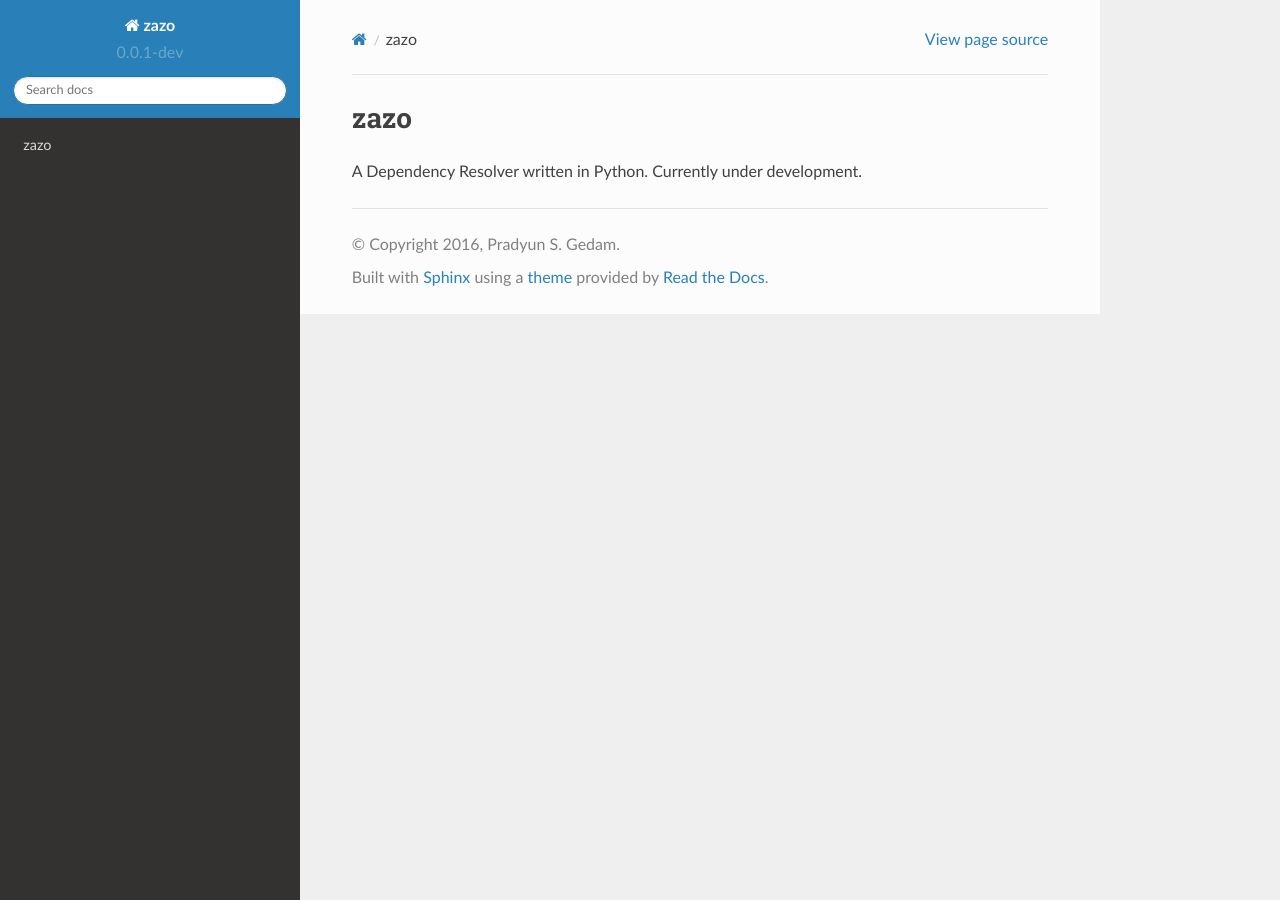
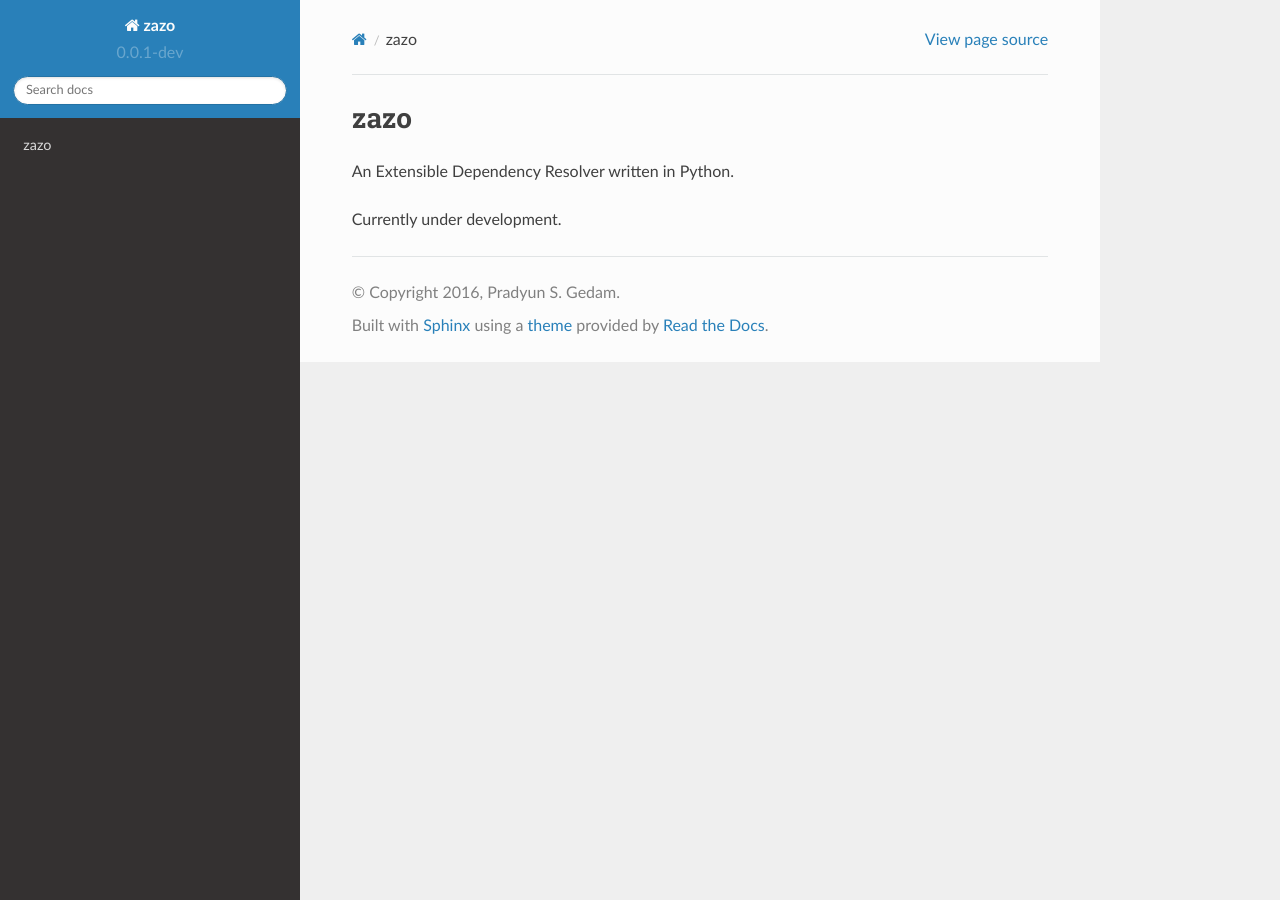
Before and after one commit to pradyunsg/zazo, a Sphinx documentation site: the page built from docs/source/index.rst, in a window 1280 px wide. Built offline with Sphinx 7.4.7 and the Read the Docs theme 2.0.0, drawn with Linux system fonts in a browser that asks for light colours.

Commit message:
[docs] update description

```diff
--- a/docs/source/conf.py
+++ b/docs/source/conf.py
@@ -162,7 +162,7 @@ texinfo_documents = [
         master_doc, 'zazo',
         u'zazo Documentation',
         author, 'zazo',
-        'A Dependency Resolver written in Python',
+        'An Extensible Dependency Resolver written in Python',
         'Miscellaneous'
     ),
 ]
--- a/docs/source/index.rst
+++ b/docs/source/index.rst
@@ -1,7 +1,9 @@
 zazo
 ====
 
-A Dependency Resolver written in Python. Currently under development.
+An Extensible Dependency Resolver written in Python.
+
+Currently under development.
 
 .. toctree::
    :maxdepth: 2
--- a/setup.py
+++ b/setup.py
@@ -29,7 +29,7 @@ setup(
     name="zazo",
     version=find_version("src", "zazo", "__init__.py"),
     url="http://zazo.readthedocs.io",
-    description="A Dependency Resolver written in Python",
+    description="An Extensible Dependency Resolver written in Python",
     long_description=long_description,
 
     license="MIT",
```
Also changed, not shown: README.md (+1 -1 lines).
